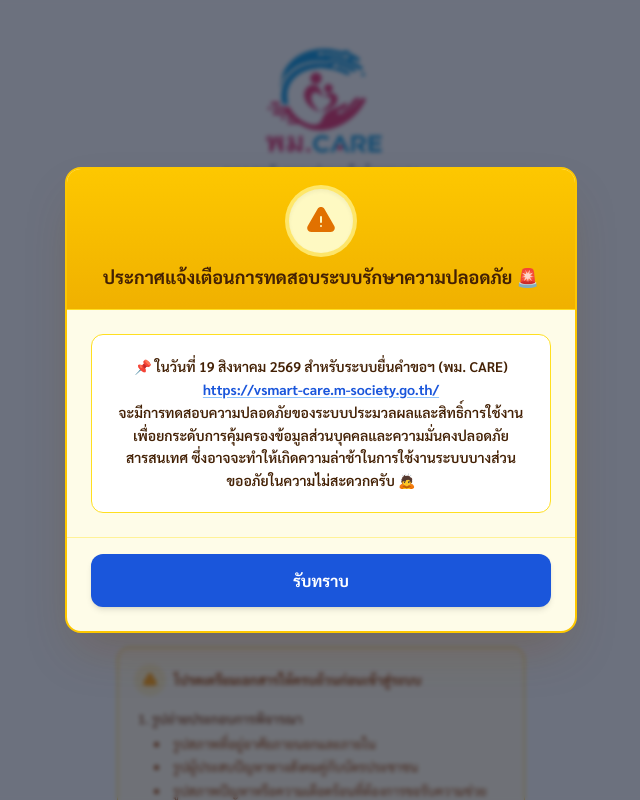
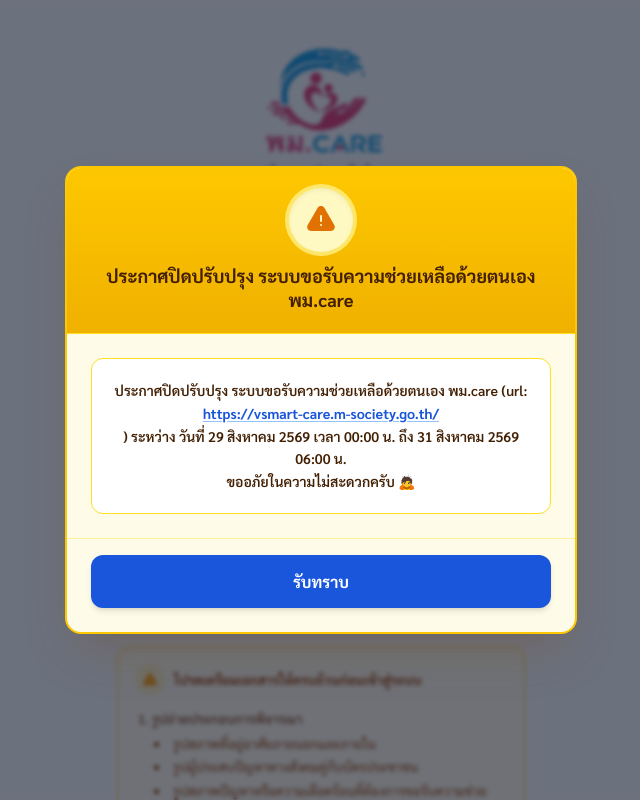
Before and after one commit to vsmart-mso/vsmartcare_frontend, a Vue app: page / in a window 1280 px wide. Shown: the top 800 px of the page, without its empty margins (319-959 px from the left). Built offline with nearby package versions, Linux system fonts and the light colour scheme; no server answers; what @tanstack/vue-query would draw is missing.

Commit message:
แสดงแจ้งปิดระบบ

```diff
--- a/src/components/ui/LoginBetaNoticeModal.vue
+++ b/src/components/ui/LoginBetaNoticeModal.vue
@@ -52,29 +52,29 @@
                 />
               </svg>
             </div>
-            <h2
-              id="login-beta-notice-heading"
-              class="text-h2-section font-bold leading-snug text-yellow-950"
-            >
-              ประกาศแจ้งเตือนการทดสอบระบบรักษาความปลอดภัย 🚨
+            <h2 id="login-beta-notice-heading" class="text-h2-section font-bold leading-snug text-yellow-950">
+              <!-- ประกาศแจ้งเตือนการทดสอบระบบรักษาความปลอดภัย 🚨 -->
+              ประกาศปิดปรับปรุง ระบบขอรับความช่วยเหลือด้วยตนเอง พม.care
             </h2>
           </div>
 
           <!-- เนื้อหา — เลื่อนได้เมื่อจอเตี้ย (portrait มือถือ) -->
           <div class="min-h-0 flex-1 overflow-y-auto overscroll-contain px-4 py-4 sm:px-6 sm:py-6">
-            <div
-              id="login-beta-notice-body"
-              class="rounded-xl border border-yellow-300 bg-white px-4 py-4 text-center sm:px-5 sm:py-5"
-            >
+            <div id="login-beta-notice-body"
+              class="rounded-xl border border-yellow-300 bg-white px-4 py-4 text-center sm:px-5 sm:py-5">
               <p class="text-body-md font-semibold leading-relaxed text-yellow-950 sm:text-body">
-                📌 ในวันที่ 19 สิงหาคม 2569 สำหรับระบบยื่นคำขอฯ (พม. CARE)
+                <!-- 📌 ในวันที่ 19 สิงหาคม 2569 สำหรับระบบยื่นคำขอฯ (พม. CARE)
                 <a
                   href="https://vsmart-care.m-society.go.th/"
                   target="_blank"
                   rel="noopener noreferrer"
                   class="block break-all font-bold text-[#1A56DB] underline decoration-blue-300 underline-offset-2 hover:text-blue-800"
                 >https://vsmart-care.m-society.go.th/</a>
-                จะมีการทดสอบความปลอดภัยของระบบประมวลผลและสิทธิ์การใช้งาน เพื่อยกระดับการคุ้มครองข้อมูลส่วนบุคคลและความมั่นคงปลอดภัยสารสนเทศ ซึ่งอาจจะทำให้เกิดความล่าช้าในการใช้งานระบบบางส่วน
+                จะมีการทดสอบความปลอดภัยของระบบประมวลผลและสิทธิ์การใช้งาน เพื่อยกระดับการคุ้มครองข้อมูลส่วนบุคคลและความมั่นคงปลอดภัยสารสนเทศ ซึ่งอาจจะทำให้เกิดความล่าช้าในการใช้งานระบบบางส่วน -->
+                ประกาศปิดปรับปรุง ระบบขอรับความช่วยเหลือด้วยตนเอง พม.care (url: <a
+                  href="https://vsmart-care.m-society.go.th/" target="_blank" rel="noopener noreferrer" class="block break-all font-bold text-[#1A56DB] underline decoration-blue-300 underline-offset-2
+                hover:text-blue-800">https://vsmart-care.m-society.go.th/</a> )
+                ระหว่าง วันที่ 29 สิงหาคม 2569 เวลา 00:00 น. ถึง 31 สิงหาคม 2569 06:00 น.
               </p>
               <p class="mt-3 text-body-md font-semibold leading-relaxed text-yellow-950 sm:text-body">
                 ขออภัยในความไม่สะดวกครับ 🙇
```
